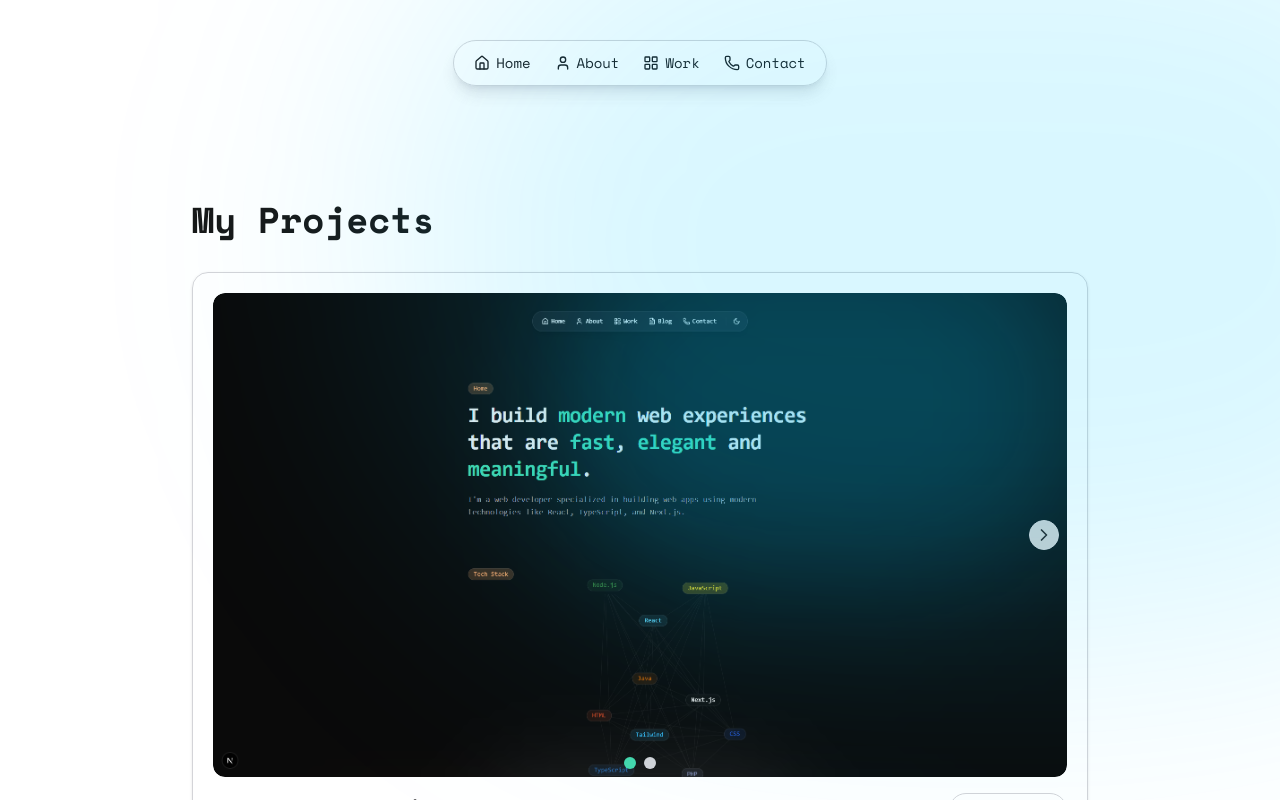
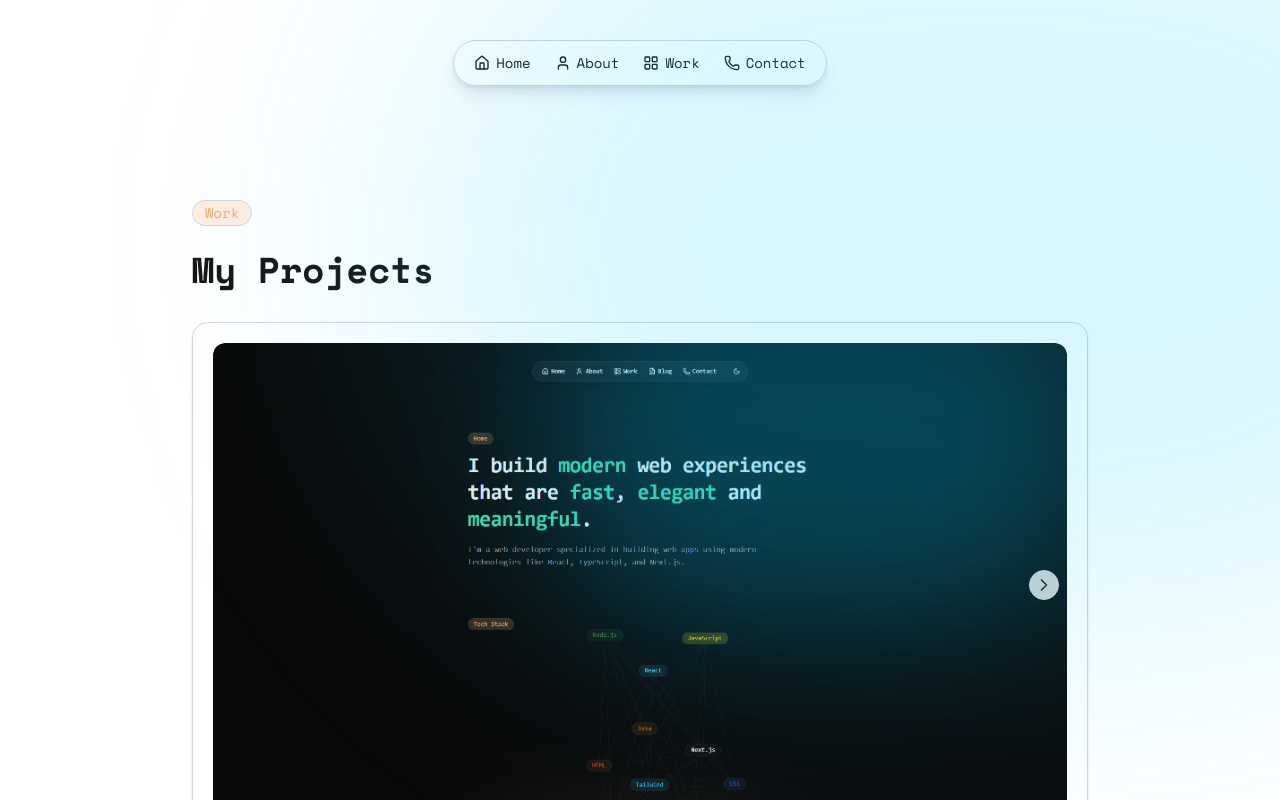
Before and after one commit to Miche1-Pierre/ai-portfolio, a Next.js app: page /work in a window 1280 px wide. Shown: the top 800 px of the page. Built offline with nearby package versions, Linux system fonts and the light colour scheme.

Commit message:
add badge and update slider

```diff
--- a/src/app/work/page.tsx
+++ b/src/app/work/page.tsx
@@ -3,6 +3,7 @@
 import NavigationMenu from "@/components/NavigationMenu";
 import Footer from "@/components/Footer";
 import Button from "@/components/Button";
+import Badge from "@/components/Badge";
 import ProjectCard from "@/components/work/ProjectCard";
 import { useEffect, useState } from "react";
 import { ArrowUp } from "lucide-react";
@@ -34,6 +35,7 @@ export default function Work() {
       <main className="flex-grow px-6 sm:px-20 py-10 mt-10 md:mt-10 lg:mt-20 space-y-10">
         {/* Work Section */}
         <section className="max-w-4xl mx-auto space-y-6">
+          <Badge>Work</Badge>
           <h1 className="text-3xl sm:text-4xl font-bold mb-8">My Projects</h1>
           {projects.map((proj, i) => (
             <ProjectCard key={i} {...proj} />
```
